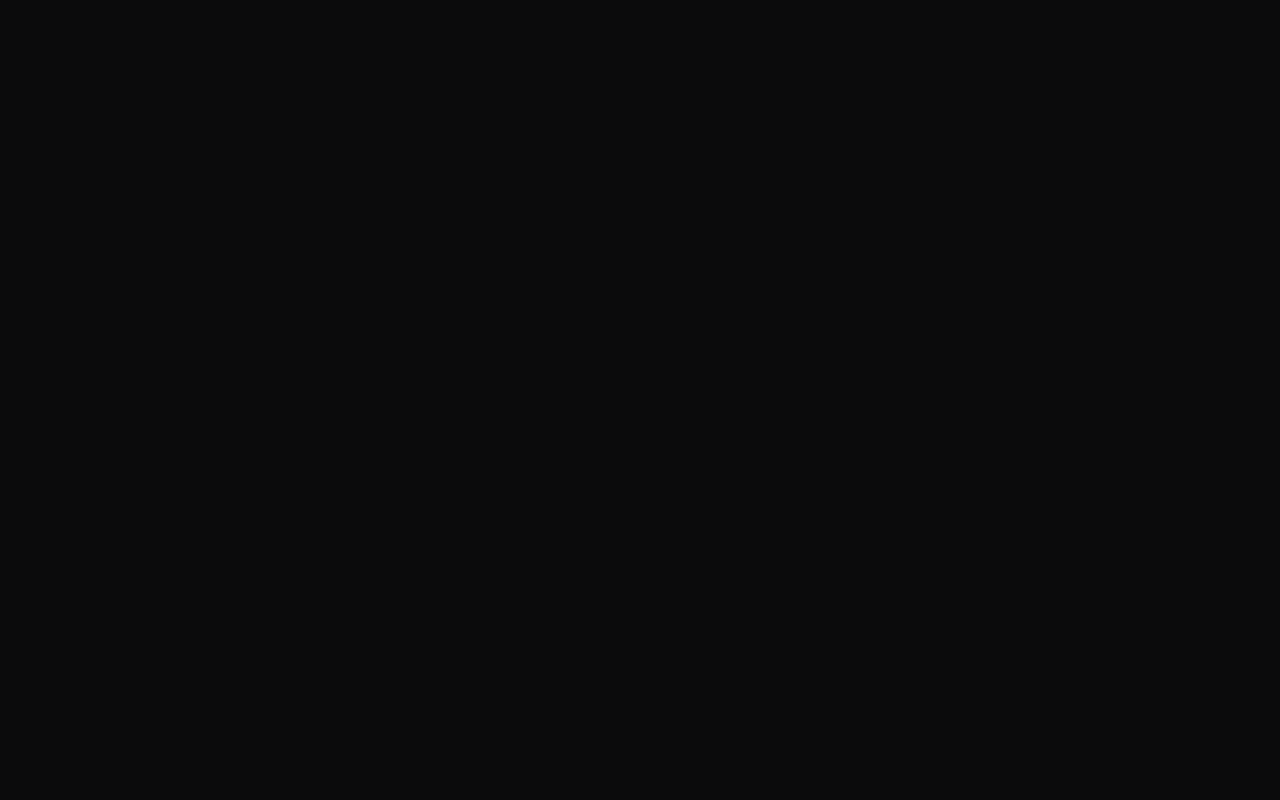
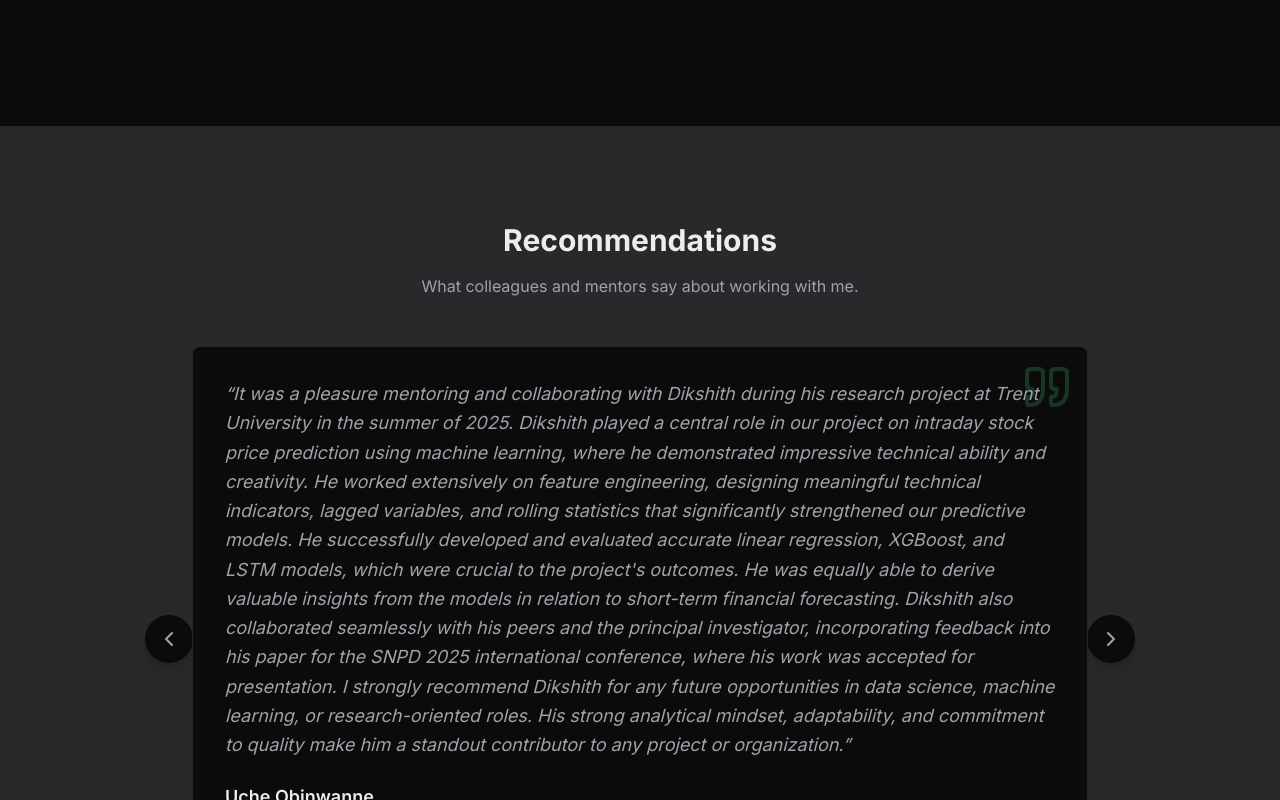
Before and after one commit to dikshithreddym/PortfolioWebsite, a Next.js app: page /experience in a window 1280 px wide. Shown: the part 1240-2040 px from the top of the page. Before the commit the page ends 1366 px from the top, so only its background shows below. Built offline with nearby package versions, Linux system fonts and the light colour scheme.

Commit message:
Changes to Featured Projects and Recommendationn comloumn

```diff
--- a/app/experience/page.tsx
+++ b/app/experience/page.tsx
@@ -1,9 +1,11 @@
 import { Section } from '@/components/Section';
 import { TimelineItem } from '@/components/TimelineItem';
+import { Testimonials } from '@/components/Testimonials';
 import { experience } from '@/content/experience';
 
 export default function ExperiencePage() {
   return (
+    <>
       <Section className="pt-24">
         <div className="max-w-4xl mx-auto">
           <div className="text-center mb-12">
@@ -26,5 +28,21 @@ export default function ExperiencePage() {
           </div>
         </div>
       </Section>
+
+      {/* Recommendations Section */}
+      <Section className="bg-muted/20">
+        <div className="max-w-4xl mx-auto">
+          <div className="text-center mb-12">
+            <h2 className="text-3xl font-bold text-foreground mb-4">
+              Recommendations
+            </h2>
+            <p className="text-muted max-w-2xl mx-auto">
+              What colleagues and mentors say about working with me.
+            </p>
+          </div>
+          <Testimonials />
+        </div>
+      </Section>
+    </>
   );
 }
--- a/app/page.tsx
+++ b/app/page.tsx
@@ -15,7 +15,7 @@ import { experience } from '@/content/experience';
 import { talks } from '@/content/talks';
 
 export default function HomePage() {
-  const featuredProjects = projects.filter(project => project.featured);
+  const featuredProjects = projects.filter(project => project.featured).slice(0, 3); // Show only first 3 featured projects
   const featuredExperience = experience.slice(0, 2); // Show first 2 experiences
   const featuredTalks = talks.slice(0, 2); // Show first 2 talks
 
--- a/components/Testimonials.tsx
+++ b/components/Testimonials.tsx
@@ -27,6 +27,23 @@ export function Testimonials() {
     <div className="space-y-8">
       {/* Testimonials Display */}
       <div className="relative">
+        {/* Navigation Arrows - Outside the card */}
+        <button
+          onClick={prevTestimonial}
+          className="absolute left-0 top-1/2 -translate-y-1/2 -translate-x-12 p-3 rounded-full bg-background border border-border text-muted hover:text-foreground hover:bg-muted/20 transition-all duration-200 focus-ring shadow-lg"
+          aria-label="Previous testimonial"
+        >
+          <ChevronLeft className="h-6 w-6" />
+        </button>
+
+        <button
+          onClick={nextTestimonial}
+          className="absolute right-0 top-1/2 -translate-y-1/2 translate-x-12 p-3 rounded-full bg-background border border-border text-muted hover:text-foreground hover:bg-muted/20 transition-all duration-200 focus-ring shadow-lg"
+          aria-label="Next testimonial"
+        >
+          <ChevronRight className="h-6 w-6" />
+        </button>
+
         <Card className="p-8 relative overflow-hidden">
           {/* Quote Icon */}
           <div className="absolute top-4 right-4 text-accent/20">
@@ -64,23 +81,8 @@ export function Testimonials() {
               </div>
             </div>
           </div>
-
-          {/* Navigation Arrows */}
-          <button
-            onClick={prevTestimonial}
-            className="absolute left-4 top-1/2 -translate-y-1/2 p-2 rounded-full bg-background/80 border border-border text-muted hover:text-foreground hover:bg-background transition-all duration-200 focus-ring"
-            aria-label="Previous testimonial"
-          >
-            <ChevronLeft className="h-5 w-5" />
-          </button>
-          <button
-            onClick={nextTestimonial}
-            className="absolute right-4 top-1/2 -translate-y-1/2 p-2 rounded-full bg-background/80 border border-border text-muted hover:text-foreground hover:bg-background transition-all duration-200 focus-ring"
-            aria-label="Next testimonial"
-          >
-            <ChevronRight className="h-5 w-5" />
-          </button>
         </Card>
+      </div>
 
       {/* Dots Indicator */}
       <div className="flex justify-center mt-6 space-x-2">
@@ -96,7 +98,6 @@ export function Testimonials() {
             aria-label={`Go to testimonial ${index + 1}`}
           />
         ))}
-        </div>
       </div>
 
       {/* Testimonials Summary */}
```
Lines whose indentation alone changed are shown as unchanged.
